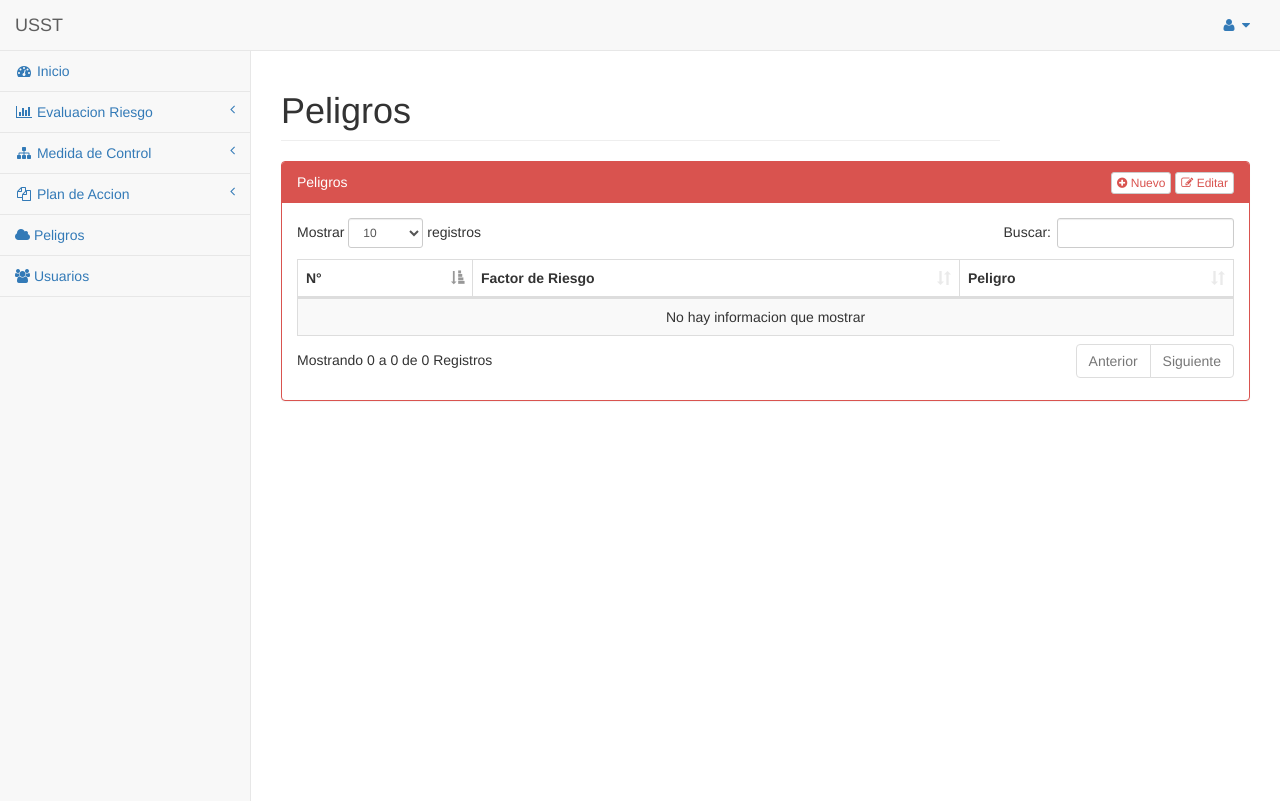
After one commit to brayanL/usst, a Django app: page /peligros/ in a window 1280 px wide. The commit adds this page. Run offline with Django 3.2, Linux system fonts and the light colour scheme; data that the repository does not hold is empty; some libraries are stand-ins or nearby versions.

Commit message:
Casi Completo

```diff
--- a/apps/control/templates/evaluaciones/list_eval_pendientes.html
+++ b/apps/control/templates/evaluaciones/list_eval_pendientes.html
@@ -30,7 +30,7 @@
         {% endfor %}
 
         $(document).ready(function(){
-            $("#tb_evp").dataTable({
+            $("#tb_evp").DataTable({
                 "data": datos,
                 "columns":[
                     {"title": "ID"},
@@ -42,7 +42,8 @@
                     {"title": "Usuario"},
                     {"title": "Evalucion"},
                 ]
-            })});
+            })
+        });
 
         tabla.on('click', 'tr', function(){
             var $td = $(this).closest('tr').children('td');
--- /dev/null
+++ b/apps/control/templates/peligros/peligros.html
@@ -0,0 +1,50 @@
+{% extends 'base.html' %}
+{% block titulo_pagina %} Peligros{% endblock titulo_pagina %}
+{% block titulo %}Peligros{% endblock titulo %}
+{% block contenido %}
+    <div class="col-lg-12">
+        <div class="panel panel-red">
+            <div class="panel-heading">Peligros
+                <div class="pull-right">
+                    <a id="new" class="btn btn-default btn-xs"><i class="fa fa-plus-circle"></i> Nuevo</a>
+                    <a id="edt" class="btn btn-default btn-xs"><i class="fa fa-edit"></i> Editar</a>
+                </div>
+            </div>
+            <div class="panel-body">
+                <div class="table-responsive form-inline">
+                    <table id="tb_peligros" class="table table-bordered table-striped display table-color" aria-describedby="lista de peligros">
+
+                    </table>
+                </div>
+            </div>
+        </div>
+    </div>
+    <script type="text/javascript">
+        var datos = [];
+        var btn_new = $("#new");
+        var btn_edit = $("#edt");
+        $(document).ready(function(){
+            btn_new.prop("href","/peligros/nuevo/");
+            {% for pe in peligros %}
+                datos.push(["{{ pe.id }}", "{{ pe.factor_r.nombre }}", "{{ pe.nombre }}"]);
+            {% endfor %}
+
+            $("#tb_peligros").dataTable({
+                "data": datos,
+                "columns":[
+                    {"title": "N°"},
+                    {"title": "Factor de Riesgo"},
+                    {"title": "Peligro"}
+                ]});
+        });
+
+        $("#tb_peligros").on('click', 'tr', function(){
+            var $td = $(this).closest('tr').children('td');
+            var id = $td.eq(0).text();
+
+            $(this).addClass('highlight').siblings().removeClass('highlight');
+
+            btn_edit.prop("href","/peligros/edit/"+id+"/");
+        });
+    </script>
+{% endblock contenido %}
--- a/apps/control/urls.py
+++ b/apps/control/urls.py
@@ -7,7 +7,7 @@ urlpatterns = [
     url(r'^carga_peligros/$', carga_peligros, name='carga_peligros'),
 
     url(r'^list_evaluaciones/(?P<op>\w)/$', list_eval_riesgo, name="list_evaluciones"),
-    url(r'^list_evaluaciones/det/(?P<pk>\d+)/$', view_edit_peligros_er, name="edit_er"),
+    url(r'^list_evaluaciones/det/(?P<pk>\d+)/$', det_eval_riesgo, name="det_eval_riesgo"),
 
     url(r'^carga_colores/$', carga_colores, name="carga_colores"),
 
@@ -25,5 +25,11 @@ urlpatterns = [
 
     url(r'^nuevo_plan_accion/(?P<pk>\d+)/$', new_plan_accion, name="new_plan_accion"),
 
-    url(r'^peligros_pa/$', peligros_plan_accion, name="peligros_pa")
+    url(r'^peligros_pa/$', peligros_plan_accion, name="peligros_pa"),
+
+    # Para Peligros
+    url(r'^peligros/$', peligros, name="peligros"),
+    url(r'^peligros/nuevo/$', new_peligro, name="new_peligro"),
+    url(r'^peligros/edit/(?P<pk>\d+)/$', edit_peligro, name="edit_peligro")
+
 ]
--- a/apps/control/views.py
+++ b/apps/control/views.py
@@ -74,6 +74,7 @@ def new_eval_riesgo(request):
 
 
 # todo -> con el simbolo - en order by los registros son ordenados de manera descendente
+@login_required
 def list_eval_riesgo(request, op):
     if request.method == "GET":
         if op == "t":
@@ -96,14 +97,23 @@ def list_eval_riesgo(request, op):
             return render(request, "evaluaciones/list_eval_riesgo.html", {"evaluaciones": evaluaciones, "selec": "P"})
 
 '''
-    Para listar los peligros asociados a una evaluacion de riesgo especifica
+    Para listar los peligros , medidas de control y planes de accion de
+    una Evaluacion de Riesgo
 '''
-def view_edit_peligros_er(request, pk):
-    peligros_eval = PeligroEvaluacion.objects.filter(evaluacion=pk)  # Para obtener todos los peligros asociados a una evaluacion
-    er = EvaluacionRiesgo.objects.get(pk=pk)  # Para mostrar datos de la Evaluacion de Riesgos
+@login_required
+def det_eval_riesgo(request, pk):
+    # Para obtener todos los peligros asociados a una evaluacion
+    peligros_eval = PeligroEvaluacion.objects.filter(evaluacion=pk)
+    er = EvaluacionRiesgo.objects.get(pk=pk)
 
-    return render(request, "evaluaciones/list_peligros_eval.html", {"peligros": peligros_eval, "id_er": pk, "er": er})
+    #Para obtener las medidas de control
+    medidas = MedidaControl.objects.filter(peligro_eval__evaluacion=pk, peligro_eval__realizo_medida=True)
 
+    #Para optener los planes de accion
+    planes = PlanAccion.objects.filter(peligro_eval__evaluacion=pk, peligro_eval__realizo_plan=True)
+
+    return render(request, "evaluaciones/list_peligros_eval.html", {"peligros": peligros_eval, "medidas": medidas,
+                                                                    "planes": planes, "id_er": pk, "er": er})
 
 #Para obtener los colores
 def carga_colores(request):
@@ -132,6 +142,7 @@ def total_eval_pendientes(request):
         eval_r = PeligroEvaluacion.objects.filter(realizo_medida=False).values('evaluacion').distinct().count()
         return HttpResponse(json.dumps(eval_r), content_type='application/json')
 
+@login_required
 def eval_pendientes(request):
     #id de evaluaciones pendientes
     # Obtengo todos los peligros de una evaluacion especifica
@@ -148,6 +159,7 @@ def eval_pendientes(request):
     return render(request, "evaluaciones/list_eval_pendientes.html", {"evaluaciones": evaluacion})
 
 
+@login_required
 def new_medida_control(request, pk):
     if request.method == "POST":
         try:
@@ -207,6 +219,7 @@ def total_medidas_pendientes(request):
 
 
 # todo - para poder listar las evaluaciones de riesgo que tienen planes de accion por realizar
+@login_required
 def medidas_pendientes(request):
     evaluacion = []
     ev_id = PeligroEvaluacion.objects.filter(realizo_plan=False).values('evaluacion').distinct()
@@ -218,7 +231,28 @@ def medidas_pendientes(request):
     return render(request, "medidas/list_medida_control.html", {"evaluaciones": evaluacion})
 
 
+@login_required
 def new_plan_accion(request, pk):
+    if request.method == "POST":
+        filas = int(request.POST['num_filas'])
+        rpor = request.POST['r_por']  # Plan de Accion Realizado por
+        next_ev = request.POST['next_ev']  # Proxima Evaluacion
+        usuario = request.user.id
+        for f in range(filas):
+            pe = request.POST['pe'+str(f)]  # Peligro
+            ar = request.POST['ar'+str(f)]  # Accion requerida
+            re = request.POST['re'+str(f)]  # Responsable
+            fef = request.POST['fef'+str(f)]  # Fecha de Finalizacion
+            fec = request.POST['fec'+str(f)]  # Fecha Comprobacion
+
+            # update los peligros que pasaron a plan de accion
+            PlanAccion.objects.filter(peligro_eval=pe).update(usuario=usuario, accion=ar, responsable=re,
+                                                              fecha_finalizacion=fef, fecha_firma=fec,
+                                                              realizado_por=rpor, next_evaluacion=next_ev)
+
+            # Actualiza el Peligro para indicar que ya se realizo el plan de accion
+            PeligroEvaluacion.objects.filter(pk=pe).update(realizo_plan=True)
+
     er = EvaluacionRiesgo.objects.get(pk=pk)
     return render(request, "medidas/new_plan_accion.html", {"er": er})
 
@@ -229,3 +263,32 @@ def peligros_plan_accion(request):
         peligros = list(PeligroEvaluacion.objects.filter(realizo_plan=False, evaluacion=id_er).values(
             'id','orden', 'peligro_det__nombre', 'peligro_det__factor_r__nombre'))
         return HttpResponse(json.dumps(peligros), content_type='application/json')
+
+
+def peligros(request):
+    pe = PeligroDetalle.objects.all()
+    return render(request, "peligros/peligros.html", {"peligros": pe})
+
+
+def new_peligro(request):
+    if request.method == "POST":
+        form_pe = PeligrosForm(request.POST)
+        if form_pe.is_valid():
+            form_pe.save()
+            messages.info(request, "Se ha guardado con éxito el nuevo peligro.")
+            return redirect("/peligros/")
+    form_pe = PeligrosForm()
+    return render(request, "peligros/nuevo.html", {"form": form_pe})
+
+
+def edit_peligro(request, pk):
+    pe = PeligroDetalle.objects.get(pk=pk)
+    if request.method == "POST":
+        form_pe = PeligrosForm(request.POST, instance=pe)
+        if form_pe.is_valid():
+            form_pe.save()
+            messages.info(request, "Se ha editado con éxito el peligro.")
+            return redirect("/peligros/")
+
+    form_pe = PeligrosForm(instance=pe)
+    return render(request, "peligros/editar.html", {"form": form_pe})
--- a/apps/inicio/templates/base.html
+++ b/apps/inicio/templates/base.html
@@ -40,7 +40,8 @@
     {% endblock css %}
 
     {% block js %}
-        <script src="https://code.jquery.com/jquery-2.2.2.min.js"></script>
+        <!--<script src="https://code.jquery.com/jquery-2.2.2.min.js"></script>-->
+        <script src="{% static 'sb-admin/js/jquery.js' %}"></script>
 
         <!-- Bootstrap Core JavaScript -->
         <script src="{% static 'sb-admin/js/bootstrap.min.js' %}"></script>
@@ -98,12 +99,12 @@
                         <i class="fa fa-user fa-fw"></i>  <i class="fa fa-caret-down"></i>
                     </a>
                     <ul class="dropdown-menu dropdown-user">
-                        <li><a href="#"><i class="fa fa-user fa-fw"></i> User Profile</a>
+                        <li><a href="#"><i class="fa fa-user fa-fw"></i> Perfil</a>
                         </li>
-                        <li><a href="#"><i class="fa fa-gear fa-fw"></i> Settings</a>
+                        <li><a href="#"><i class="fa fa-gear fa-fw"></i> Cambiar Contraseña</a>
                         </li>
                         <li class="divider"></li>
-                        <li><a href="{% url 'inicio_app:logout' %}"><i class="fa fa-sign-out fa-fw"></i> Logout</a>
+                        <li><a href="{% url 'inicio_app:logout' %}"><i class="fa fa-sign-out fa-fw"></i> Cerrar Sesion</a>
                         </li>
                     </ul>
                     <!-- /.dropdown-user -->
@@ -153,7 +154,10 @@
                             <!-- /.nav-second-level -->
                         </li>
                         <li>
-                            <a href=""><i class="fa "></i></a>
+                            <a href="{% url 'control_app:peligros' %}"><i class="fa fa-cloud"></i> Peligros</a>
+                        </li>
+                        <li>
+                            <a href=""><i class="fa fa-users"></i> Usuarios</a>
                         </li>
                     </ul>
                 </div>
@@ -173,9 +177,9 @@
                 </div>
                 <!-- /.col-lg-12 -->
             </div>
-            {% block contenido %}
-
-            {% endblock contenido %}
+            <div class="row">
+                {% block contenido %}{% endblock contenido %}
+            </div>
         </div>
         <!-- /#page-wrapper -->
     </div>
```
Also changed, not shown: apps/control/forms.py (+9 -0 lines), apps/control/templates/evaluaciones/list_eval_riesgo.html (+0 -7 lines), apps/control/templates/evaluaciones/list_peligros_eval.html (+77 -6 lines), apps/control/templates/medidas/new_plan_accion.html (+19 -7 lines), apps/control/templates/parts/controls_peligro.html (added, +34 -0 lines), apps/control/templates/peligros/editar.html (added, +8 -0 lines), apps/control/templates/peligros/nuevo.html (added, +8 -0 lines).
